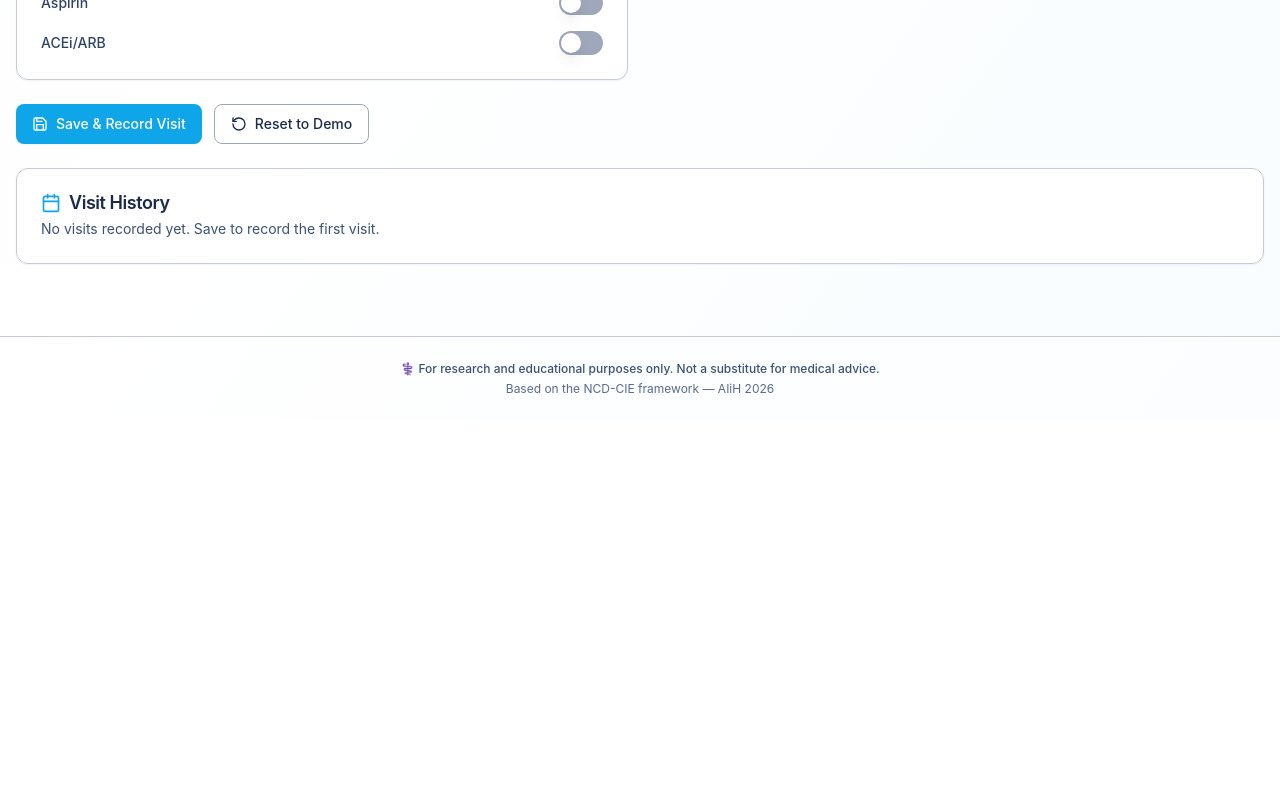
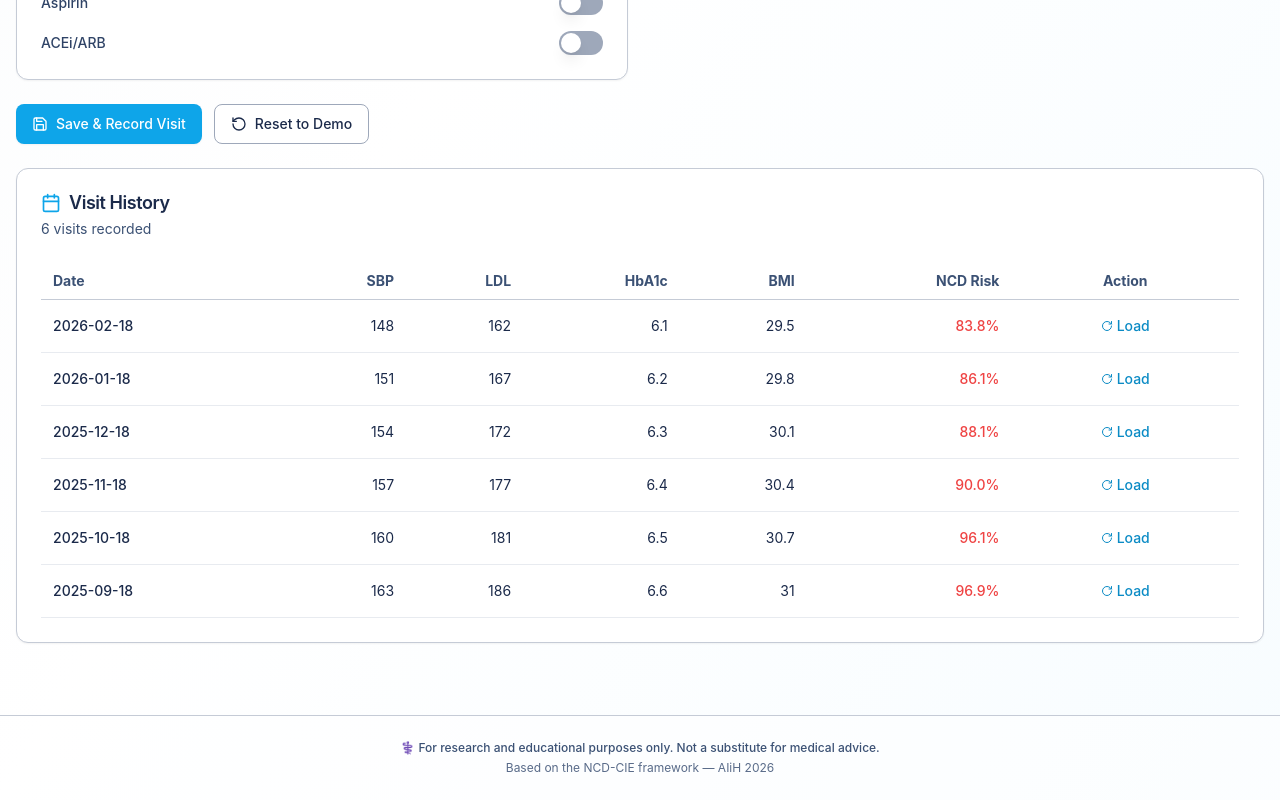
Before and after one commit to Anirach/ncd-health-plus, a Next.js app: page /profile in a window 1280 px wide. Shown: the part 1331-2131 px from the top of the page. Before the commit the page ends 1752 px from the top, so only its background shows below. Built offline with nearby package versions, Linux system fonts and the light colour scheme.

Commit message:
fix visit not show

```diff
--- a/src/app/profile/page.tsx
+++ b/src/app/profile/page.tsx
@@ -75,8 +75,26 @@ export default function ProfilePage() {
   const [saved, setSaved] = useState(false)
   const [history, setHistory] = useState<LabVisit[]>([])
 
-  const loadPatientHistory = (id: string) => {
-    const h = loadHistory(id)
+  const loadPatientHistory = (p: PatientProfile) => {
+    let h = loadHistory(p.id)
+    // Generate synthetic demo data if no history exists
+    if (h.length === 0) {
+      const now = new Date()
+      h = Array.from({ length: 6 }, (_, i) => {
+        const date = new Date(now)
+        date.setMonth(date.getMonth() - (5 - i))
+        return {
+          date: date.toISOString().split('T')[0],
+          profile: {
+            ...p,
+            sbp: Math.round(p.sbp * (1 + (5 - i) * 0.02)),
+            ldl: Math.round(p.ldl * (1 + (5 - i) * 0.03)),
+            hba1c: +(p.hba1c * (1 + (5 - i) * 0.015)).toFixed(1),
+            bmi: +(p.bmi * (1 + (5 - i) * 0.01)).toFixed(1),
+          }
+        }
+      })
+    }
     setHistory(h)
   }
 
@@ -89,7 +107,7 @@ export default function ProfilePage() {
     const active = p.find(x => x.id === id) || p[0]
     if (active) {
       setForm({ ...active })
-      loadPatientHistory(active.id)
+      loadPatientHistory(active)
     }
   }, [])
 
@@ -99,7 +117,7 @@ export default function ProfilePage() {
     const p = patients.find(x => x.id === id)
     if (p) {
       setForm({ ...p })
-      loadPatientHistory(id)
+      loadPatientHistory(p)
     }
   }
 
@@ -114,7 +132,7 @@ export default function ProfilePage() {
     setPatients(updated)
     savePatients(updated)
     addVisit(form.id, form)
-    loadPatientHistory(form.id)
+    loadPatientHistory(form)
     setSaved(true)
     setTimeout(() => setSaved(false), 2000)
   }
```
Also changed, not shown: 14 other files (tests, documents, lock files or other folders).
